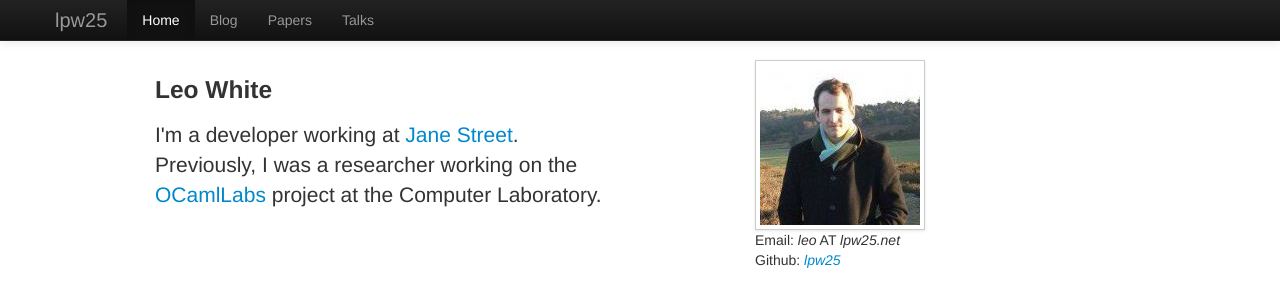
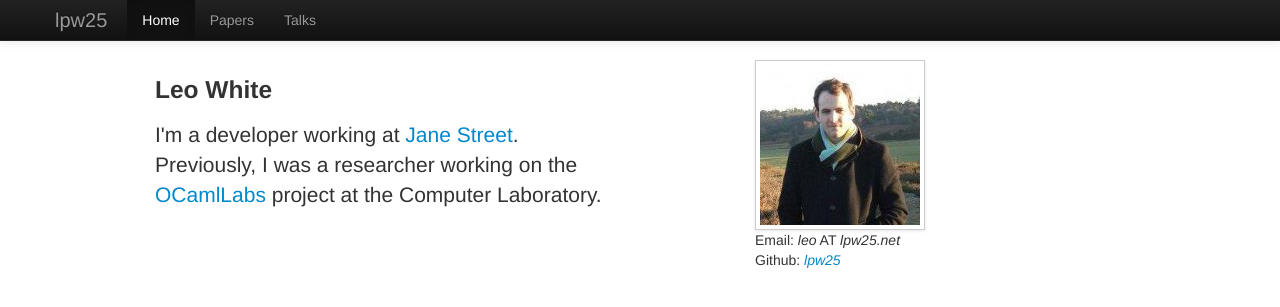
Before and after one commit to lpw25/lpw25.github.com, a Jekyll site: the page built from index.html, in a window 1280 px wide. Shown: the top 307 px of the page. Built offline with Jekyll 4.4.1, drawn with Linux system fonts in a browser that asks for light colours.

Commit message:
Hide unused blog section

```diff
--- a/_layouts/page.html
+++ b/_layouts/page.html
@@ -41,27 +41,18 @@
       <ul class="nav">
         {% if page.nav_active == 'home' %}
           <li class="active"><a href="/index.html">Home</a></li>
-          <li><a href="{{ site.posts.first.url }}">Blog</a></li>
-          <li><a href="/papers.html">Papers</a></li>
-          <li><a href="/talks.html">Talks</a></li>
-        {% elsif page.nav_active == 'blog' %}
-          <li><a href="/index.html">Home</a></li>
-          <li class="active"><a href="{{ site.posts.first.url }}">Blog</a></li>
           <li><a href="/papers.html">Papers</a></li>
           <li><a href="/talks.html">Talks</a></li>
         {% elsif page.nav_active == 'papers' %}
           <li><a href="/index.html">Home</a></li>
-          <li><a href="{{ site.posts.first.url }}">Blog</a></li>
           <li class="active"><a href="/papers.html">Papers</a></li>
           <li><a href="/talks.html">Talks</a></li>
         {% elsif page.nav_active == 'talks' %}
           <li><a href="/index.html">Home</a></li>
-          <li><a href="{{ site.posts.first.url }}">Blog</a></li>
           <li><a href="/papers.html">Papers</a></li>
           <li class="active"><a href="/talks.html">Talks</a></li>
         {% else %}
           <li><a href="/index.html">Home</a></li>
-          <li><a href="{{ site.posts.first.url }}">Blog</a></li>
           <li><a href="/papers.html">Papers</a></li>
           <li><a href="/talks.html">Talks</a></li>
         {% endif %}
```
